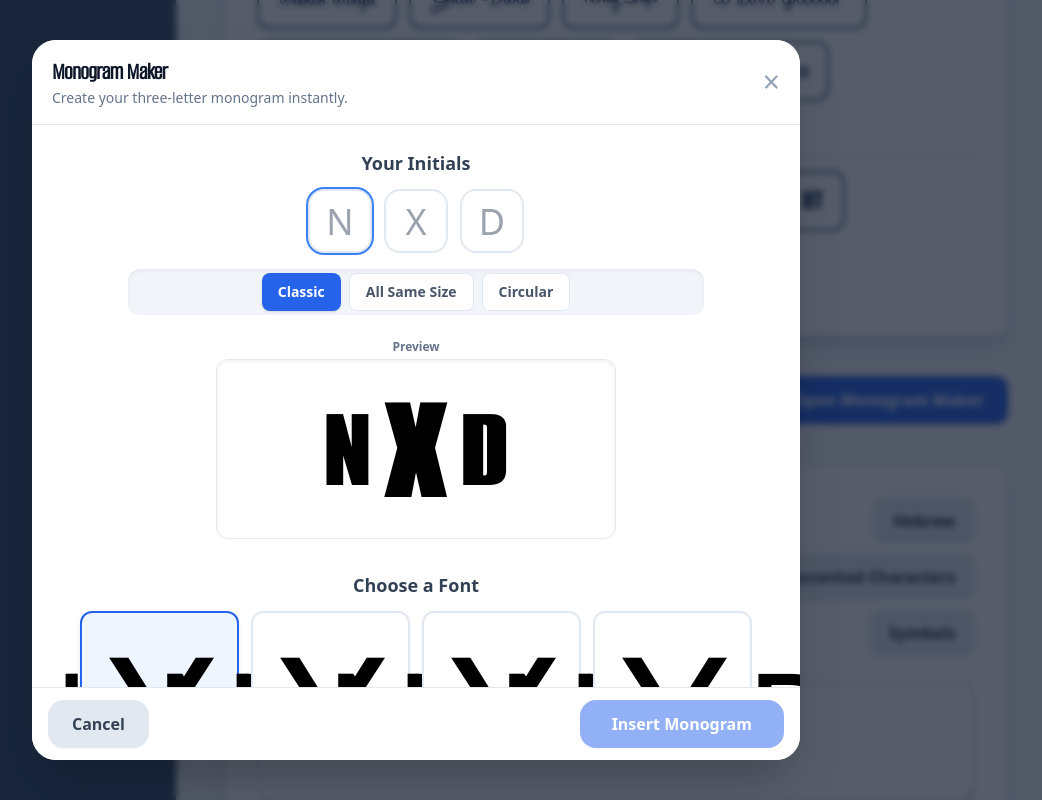
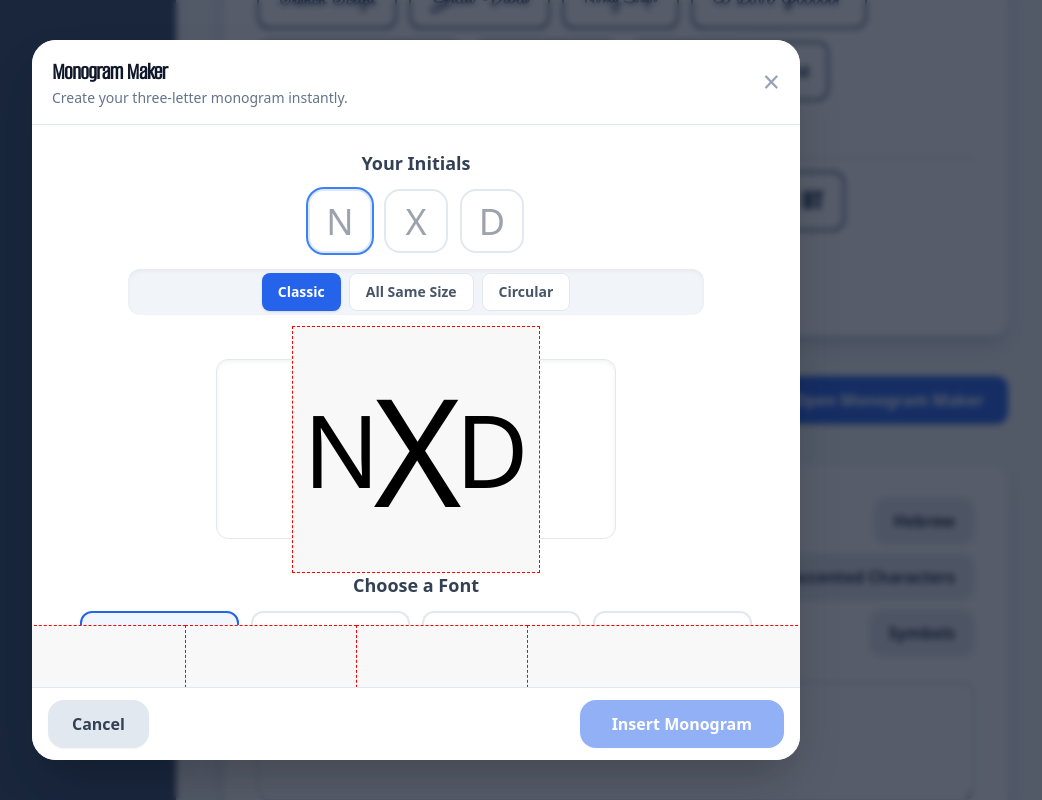
Before and after one commit to Arch-Tom/archfonthub, a React (Vite) app: page / in a window 1280 px wide. Both pictures are taken after a click on the button "Open Monogram Maker". Shown: the part 966-1766 px from the top of the page, without its empty margins (224-1266 px from the left). Built offline with nearby package versions, Linux system fonts and the light colour scheme; a web font is replaced by a local one.

Commit message:
Debug - Another attempt at CircularMonogram fix

```diff
--- a/src/CircularMonogram.jsx
+++ b/src/CircularMonogram.jsx
@@ -1,137 +1,47 @@
-import React from 'react';
+import React, { useEffect } from 'react';
 
 export default function CircularMonogram({
     text = ['A', 'B', 'C'],
     fontSize = 100,
     frameStyle = 'none',
     color = 'black',
-    fontFamily,
-    sideScale = 1.2,
-    middleScale = 1.6,
     isCircular = false,
-    disableScaling = false
 }) {
     const [first, middle, last] = text;
 
-    const renderMonogramLetters = () => {
-        if (isCircular) {
-            return (
-                <>
-                    <span
-                        style={{
-                            fontFamily: 'LeftCircleMonogram',
-                            fontSize: `${fontSize}px`,
-                            color
-                        }}
-                    >
-                        {first}
-                    </span>
-                    <span
-                        style={{
-                            fontFamily: 'MiddleCircleMonogram',
-                            fontSize: `${fontSize}px`,
-                            color
-                        }}
-                    >
-                        {middle}
-                    </span>
-                    <span
-                        style={{
-                            fontFamily: 'RightCircleMonogram',
-                            fontSize: `${fontSize}px`,
-                            color
-                        }}
-                    >
-                        {last}
-                    </span>
-                </>
-            );
-        }
+    // Debug logs
+    useEffect(() => {
+        console.log('CircularMonogram props:', { text, fontSize, frameStyle, color, isCircular });
+    }, [text, fontSize, frameStyle, color, isCircular]);
 
-        return (
-            <>
-                <span
-                    style={{
-                        fontFamily,
-                        fontSize: `${disableScaling ? fontSize : fontSize * sideScale}px`,
-                        color
-                    }}
-                >
-                    {first}
-                </span>
-                <span
-                    style={{
-                        fontFamily,
-                        fontSize: `${disableScaling ? fontSize : fontSize * middleScale}px`,
-                        margin: '0 0.05em',
-                        color
-                    }}
-                >
-                    {middle}
-                </span>
-                <span
-                    style={{
-                        fontFamily,
-                        fontSize: `${disableScaling ? fontSize : fontSize * sideScale}px`,
-                        color
-                    }}
-                >
-                    {last}
-                </span>
-            </>
-        );
-    };
+    const letters = isCircular ? (
+        <>
+            <span style={{ fontFamily: 'LeftCircleMonogram', fontSize: `${fontSize}px`, color }}>{first}</span>
+            <span style={{ fontFamily: 'MiddleCircleMonogram', fontSize: `${fontSize}px`, color }}>{middle}</span>
+            <span style={{ fontFamily: 'RightCircleMonogram', fontSize: `${fontSize}px`, color }}>{last}</span>
+        </>
+    ) : (
+        <>
+            <span style={{ fontSize: `${fontSize}px`, color }}>{first}</span>
+            <span style={{ fontSize: `${fontSize * 1.5}px`, margin: '0 -0.05em', color }}>{middle}</span>
+            <span style={{ fontSize: `${fontSize}px`, color }}>{last}</span>
+        </>
+    );
 
-    const monogramHTML = (
+    // Temporarily ignore frameStyle for debugging
+    return (
         <div
-            className="flex items-center justify-center gap-1"
             style={{
-                lineHeight: 1,
-                textAlign: 'center'
+                display: 'flex',
+                alignItems: 'center',
+                justifyContent: 'center',
+                gap: '0.1em',
+                background: '#f8f8f8', // debug background
+                padding: '10px',
+                border: '1px dashed red', // debug border
             }}
         >
-            {renderMonogramLetters()}
+            {letters}
         </div>
     );
-
-    if (frameStyle !== 'none' && isCircular) {
-        return (
-            <svg
-                width="100%"
-                height="100%"
-                viewBox="0 0 200 200"
-                preserveAspectRatio="xMidYMid meet"
-                className="w-full h-full"
-            >
-                {frameStyle === 'solid' && (
-                    <circle cx="100" cy="100" r="90" fill="black" stroke="white" strokeWidth="3" />
-                )}
-                {frameStyle === 'double' && (
-                    <>
-                        <circle cx="100" cy="100" r="90" fill="black" stroke="white" strokeWidth="3" />
-                        <circle cx="100" cy="100" r="80" fill="none" stroke="white" strokeWidth="2" />
-                    </>
-                )}
-                {frameStyle === 'dotted' && (
-                    <circle
-                        cx="100"
-                        cy="100"
-                        r="90"
-                        fill="black"
-                        stroke="white"
-                        strokeWidth="3"
-                        strokeDasharray="6 6"
-                    />
-                )}
-
-                <foreignObject x="0" y="0" width="200" height="200">
-                    <div className="flex items-center justify-center w-full h-full">
-                        {monogramHTML}
-                    </div>
-                </foreignObject>
-            </svg>
-        );
-    }
-
-    return monogramHTML;
 }
```
